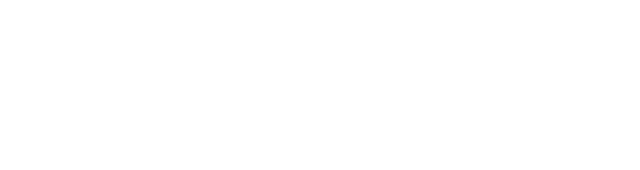
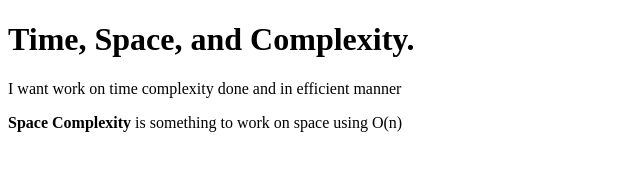
Before and after one commit to acciojob/time-and-space-complexity-Mj-CodeWithMj, a website: page main.html in a window 1280 px wide. Shown: the whole page, without its empty margins (0-640 px from the left). Drawn offline with Linux system fonts and the light colour scheme.

Commit message:
created a submission

```diff
--- a/main.html
+++ b/main.html
@@ -7,6 +7,9 @@
 </head>
 
 <body>
+	<h1>Time, Space, and Complexity.</h1>
+	<p>I want work on time complexity done and in efficient manner</p>
+	<p><b>Space Complexity</b> is something to work on space using O(n)</p>
 	<!-- the entire body must be written by student -->
     <script type="text/javascript" src="./script.js">
 </script>
```
